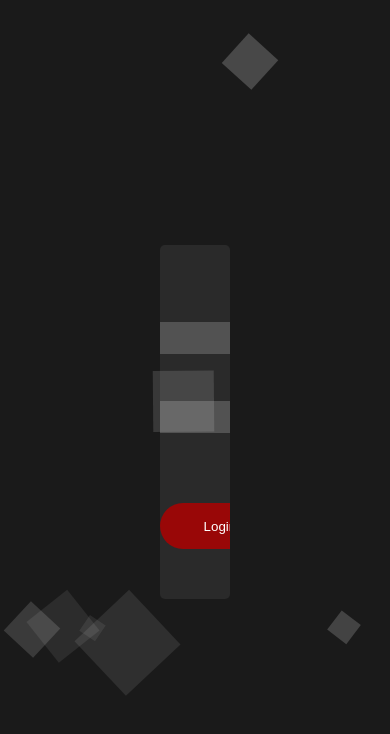
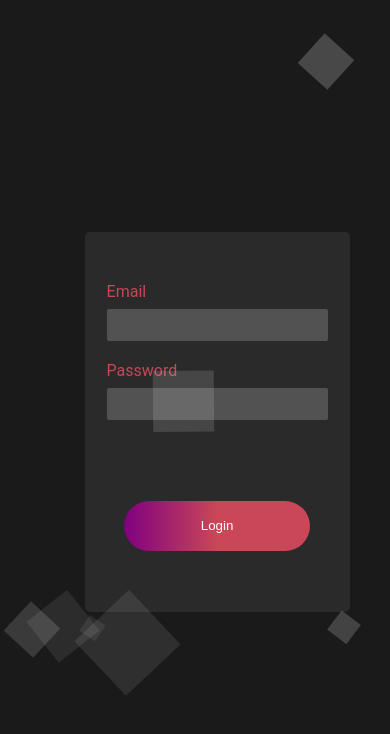
Before and after one commit to leomassak/animatedLoginScreen, a plain HTML site: page index.html in a window 390 px wide. Drawn offline with Linux system fonts and the light colour scheme.

Commit message:
made width responsive
added linear gradient to login button
removed with outline when input field is in focus.

```diff
--- a/styles.css
+++ b/styles.css
@@ -4,10 +4,6 @@
     padding: 0;
   }
 
-  html,
-  body {
-    height: 100vh;
-  }
 
   body {
     background-color: #1A1A1A;
@@ -16,11 +12,12 @@
     justify-content: center;
     align-items: center;
     overflow: hidden;
+    height: 100vh;
   }
 
   form {
-    width: 18vw;
-    height: 42vh;
+    width: 120%;
+    height: 45vh;
     overflow: hidden;
     padding-top: 50px;
     background-color: #2A2A2A;
@@ -29,6 +26,7 @@
     justify-content: center;
     flex-direction: column;
     align-items: center;
+    /*outline: none;*/
     animation: fade 700ms;
   }
 
@@ -47,8 +45,8 @@
   }
 
   form .input-block label {
-    font-size: 14px;
-    color: #990707;
+    font-size: 16px;
+    color: #c94757;
   }
 
   form .input-block input {
@@ -59,8 +57,12 @@
     color: white;
     border-radius: 2px;
     border: none;
-    outline-color: #990707;
+    /*outline-color: #990707;*/
     background-color: #525252;
+  }
+  form input:focus{
+    outline: none;
+    border: 2px solid #c94757;
   }
 
   form .btn-login {
@@ -69,10 +71,12 @@
     width: 70%;
     height: 15%;
     border: none;
-    background-color:#990707;
+    /*background-color:#a92737;*/
+    background-image: linear-gradient(to left,#c94757 50%,purple);
     color: white;
     border-radius: 25px;
     margin: auto;
+    outline: none;
     animation: move 700ms;
     animation-delay: 300ms;
     animation-fill-mode: backwards;
```
Also changed, not shown: website screenshot.png (added).
